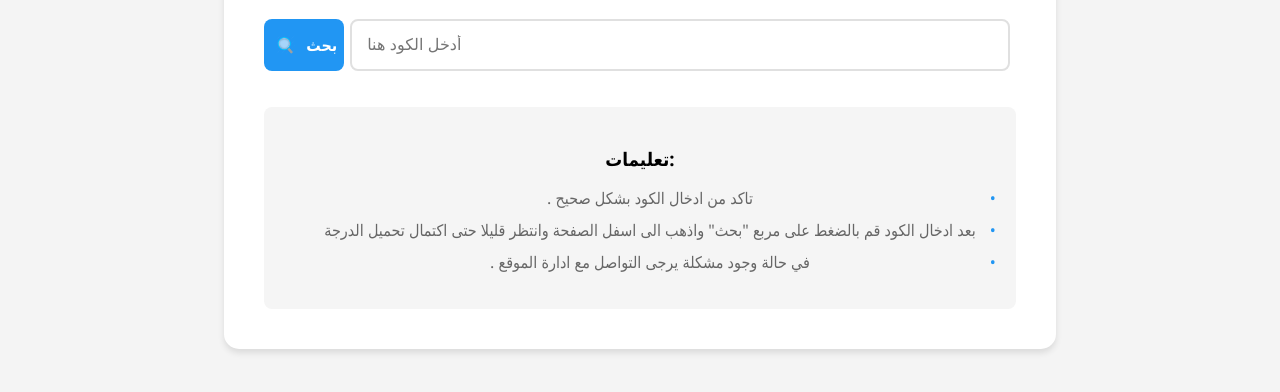
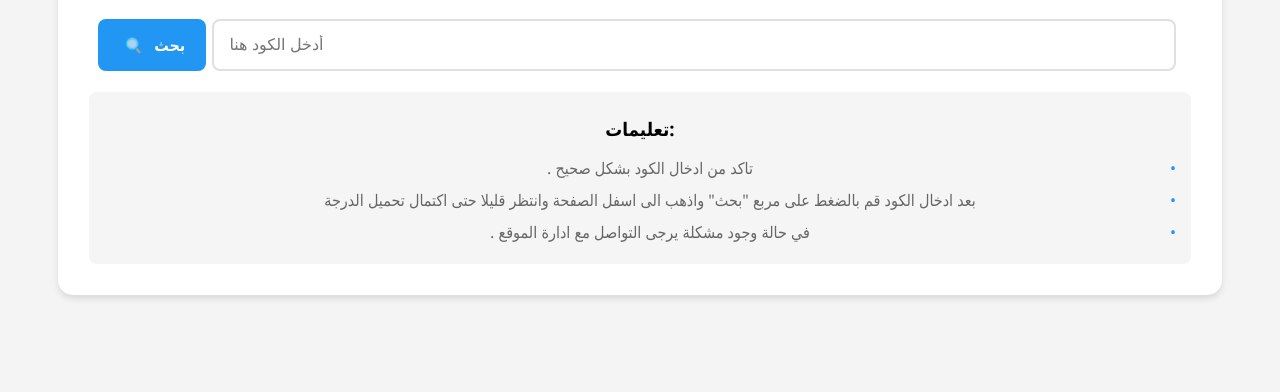
Before and after one commit to abdalluh-qasim/sewafdr, a plain HTML site: page index.html in a window 1280 px wide. Shown: the part 334-726 px from the top of the page. Drawn offline with Linux system fonts and the light colour scheme.

Commit message:
Update style.css

```diff
--- a/style.css
+++ b/style.css
@@ -7,16 +7,15 @@ body {
 }
 
 .container {
-    background: white;
+    background: rgb(255, 255, 255);
     padding: 40px;
     border-radius: 15px;
     box-shadow: 0 4px 6px rgba(0, 0, 0, 0.1);
-    position: relative;
-    overflow: hidden;
 
-max-width: fit-content;
-margin-left: auto;
-margin-right: auto;
+
+ size: 300px;
+
+
 }
 
 .school-logo {
@@ -77,21 +76,26 @@ button:hover {
 }
 
 #result {
-    margin-top: 20px;
+margin: 20px;
+
 }
 
 .message {
     color: red;
-    margin-top: 10px;
+
+margin-top: 10px;
+
 }
 
 
 
 .instructions {
-    margin-top: 30px;
-    padding: 20px;
+ size: 70%;
+    padding: 5px;
     background: #F5F5F5;
     border-radius: 8px;
+    margin: -9px;
+    margin-top: 15px;
 }
 
 .instructions h3 {
@@ -104,7 +108,7 @@ button:hover {
 }
 
 .instructions li {
-    margin: 10px 0;
+    margin: 10px ;
     color: #666;
     position: relative;
     padding-right: 20px;
@@ -115,4 +119,5 @@ button:hover {
     color: #2196F3;
     position: absolute;
     right: 0;
+
 }
```
